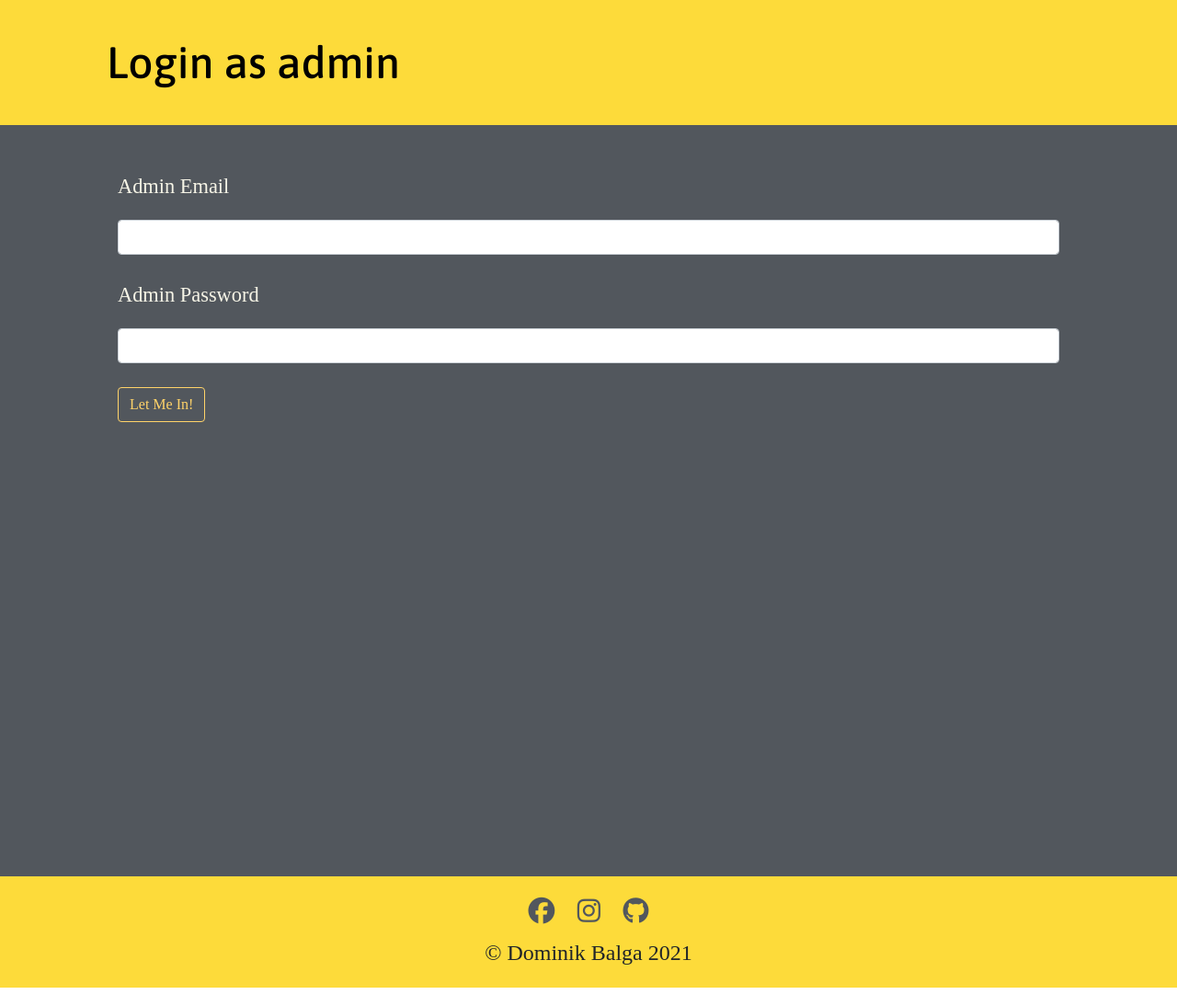
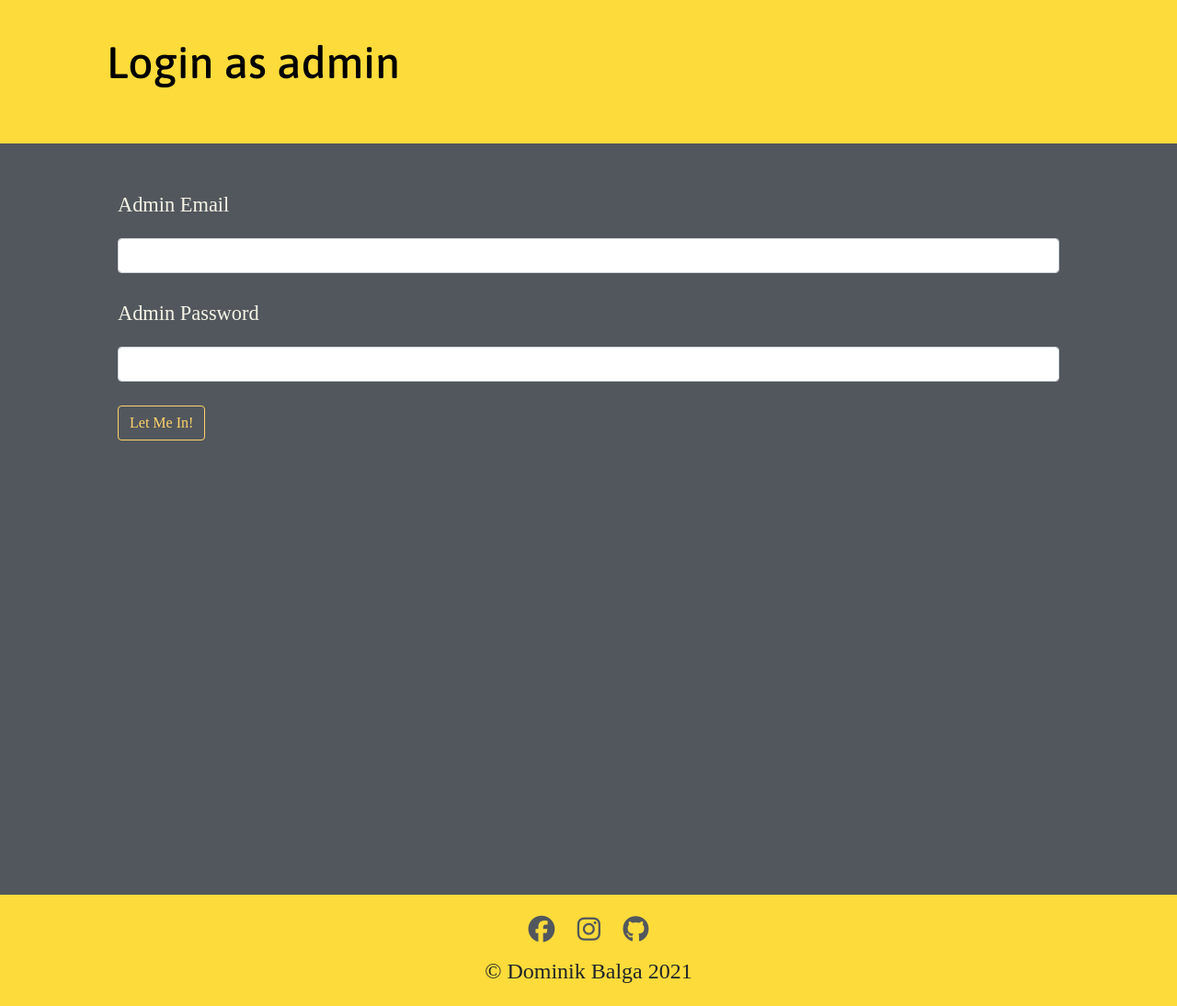
Before and after one commit to DominikBalga/MyPersonalSite, a Flask app: page /admin in a window 1280 px wide. Shown: the part 133-1227 px from the top of the page at 92% size. Run offline with Flask 2, Linux system fonts and the light colour scheme; parts of the project's set-up code (start-up, migrations or seed data) failed here and were passed over; some libraries are stand-ins or nearby versions; some web fonts are replaced.

Commit message:
Update styles.css

```diff
--- a/static/css/styles.css
+++ b/static/css/styles.css
@@ -28,6 +28,7 @@ font-family: 'Asap', sans-serif;
 .pozdrav{
 margin:0% auto;
 color: black;
+padding-bottom: 20px;
 }
 .non.index{
 text-align: center;
@@ -113,7 +114,9 @@ padding: 3% 10%;
 line-height: 2.5;
 font-size : 1.4rem;
 color : #f6f4e6;
+min-height: 60vh;
 }
+
 p{
 margin : 0 0;
 padding-bottom: 10px;
```
